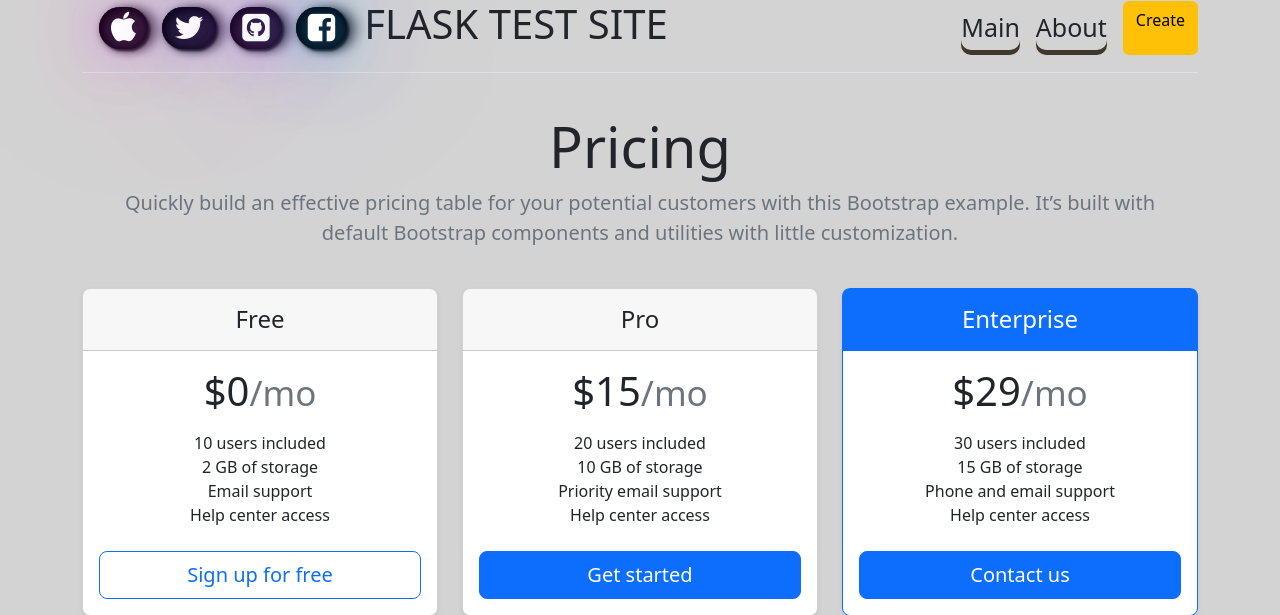
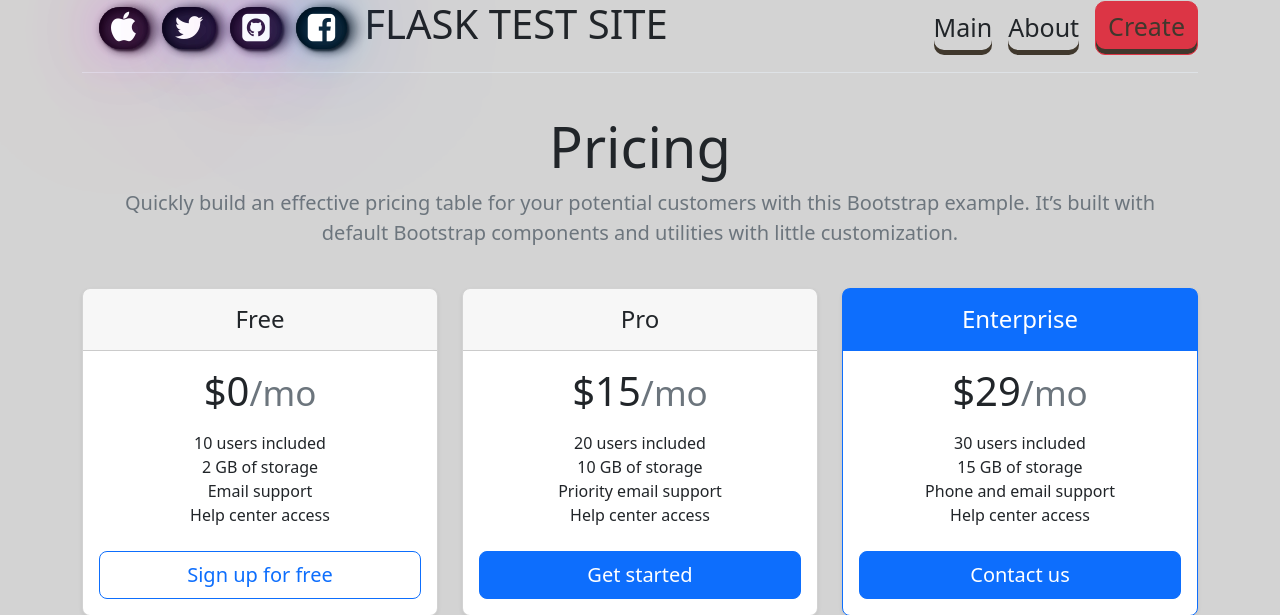
Before and after one commit to MikhailStukalau/Flask, a Flask app: page / in a window 1280 px wide. Shown: the top 615 px of the page. Run offline with Flask 3, Linux system fonts and the light colour scheme.

Commit message:
update 2

```diff
--- a/models.py
+++ b/models.py
@@ -1,4 +1,5 @@
 from datetime import datetime
+from app import db
 
 class Article(db.Model):
     id = db.Column(db.Integer, primary_key=True)
--- a/static/css/style.css
+++ b/static/css/style.css
@@ -3,7 +3,8 @@ body {
 }
 
 #main,
-#about {
+#about,
+#create {
    border-radius: 10px;
    color: #40382D;
    box-shadow: inset 0 -5px 0 #40382D;
@@ -11,7 +12,8 @@ body {
 }
 
 #main:hover,
-#about:hover {
+#about:hover,
+#create:hover {
    box-shadow: inset 0 -60px 0 #87CEEB, 2px 2px 3px rgba(0, 0, 0, 0.3);
    color: #DECDA5;
 }
--- a/templates/base.html
+++ b/templates/base.html
@@ -37,7 +37,7 @@
         <nav class="d-inline-flex mt-2 mt-md-0 ms-md-auto">
             <a class="me-3 py-2 text-dark text-decoration-none" id="main" href="/">Main</a>
             <a class="me-3 py-2 text-dark text-decoration-none" id="about" href="/about">About</a>
-            <a class="btn btn-warning" id="create" href="/create">Create</a>
+            <a class="btn btn-danger" id="create" href="/create">Create</a>
         </nav>
     </div>
     {% block content %} {% endblock %}
--- a/views.py
+++ b/views.py
@@ -1,5 +1,9 @@
-from app import app
-from flask import render_template
+from app import app, db
+from flask import render_template, request, redirect
+import logging
+from models import Article
+
+logger = logging.getLogger('app')
 
 
 @app.route('/')
@@ -13,9 +17,24 @@ def about():
     return render_template('about.html')
 
 
-@app.route('/create')
+@app.route('/create', methods=['POST', 'GET'])
 def create():
-    return render_template('create.html')
+    if request.method == 'POST':
+        title = request.form['title']
+        intro = request.form['intro']
+        text = request.form['text']
+
+        art = Article(title=title, intro=intro, text=text)
+
+        try:
+            db.session.add(art)
+            db.session.commit()
+            return redirect('/home')
+        except Exception as ex:
+            logger.warning(ex)
+            return 'Error'
+    else:
+        return render_template('create.html')
 
 
 @app.route('/contacts')
```
Also changed, not shown: app.py (line endings or trailing spaces).
